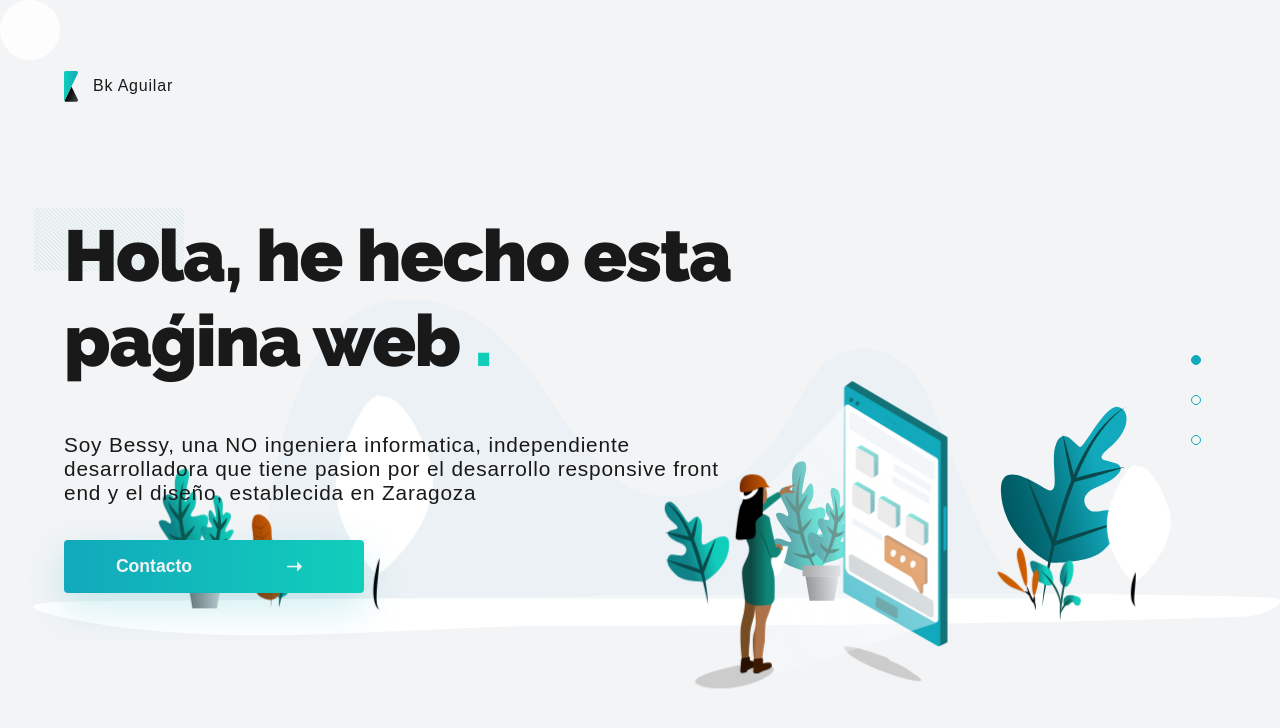
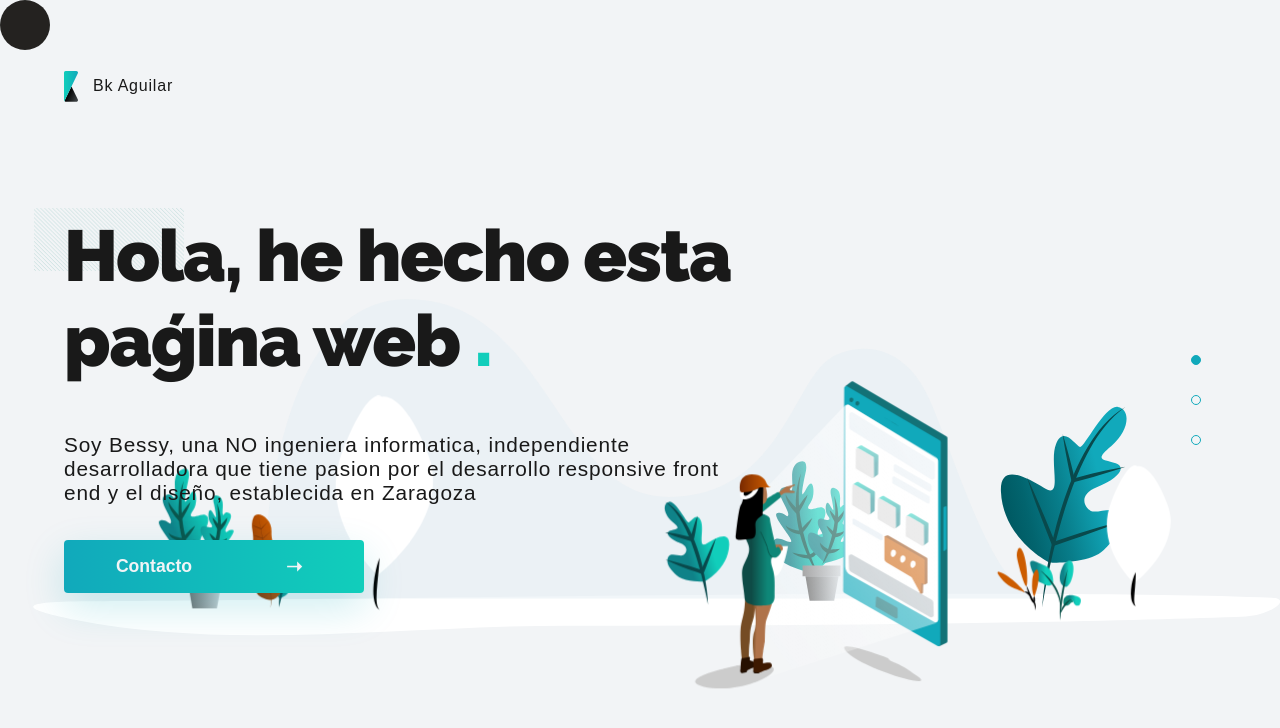
Before and after one commit to bkaguilar/my-web, a React (Create React App) app: page / in a window 1280 px wide. Shown: the top 728 px of the page. Built offline with nearby package versions, Linux system fonts and the light colour scheme; a web font is replaced by a local one.

Commit message:
minor fixes on the mix blend mode of pointer

```diff
--- a/src/App.scss
+++ b/src/App.scss
@@ -64,8 +64,8 @@ body {
   // }
 
   &:hover > .pointer__circle {
-    width: 60px;
-    height: 60px;
+    width: 50px;
+    height: 50px;
   }
 }
 
@@ -231,7 +231,7 @@ div[data-theme="white-theme"] {
 .pointer__circle {
   z-index: 2;
   pointer-events: none;
-  mix-blend-mode: Overlay;
+  mix-blend-mode: difference;
   position: absolute;
   width: 0;
   height: 0;
```
